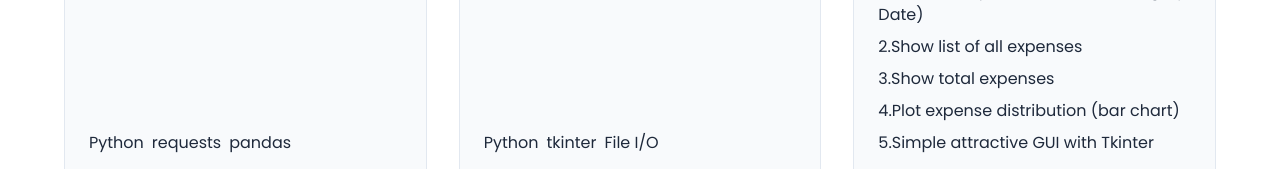
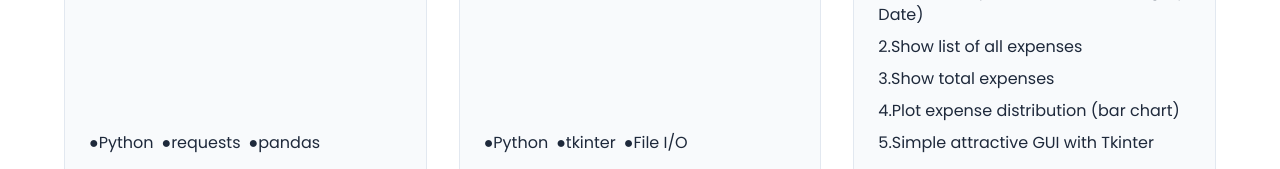
Before and after one commit to Tajilirfana53/Profolio-web, a plain HTML site: page index.html in a window 1280 px wide. Shown: the part 3580-3749 px from the top of the page. Drawn offline with nearby package versions, Linux system fonts and the light colour scheme.

Commit message:
Update index.html

```diff
--- a/index.html
+++ b/index.html
@@ -266,14 +266,14 @@
 
                                     3.Saves data to a CSV file for later use..</p>
                                 <div class="flex flex-wrap gap-2 mb-4">
-                                    <span class="tech-tag"> Python
+                                    <span class="tech-tag"> ●Python
 
 
 
 
 
-                                        </span><span class="tech-tag">requests</span><span
-                                        class="tech-tag">pandas</span>
+                                        </span><span class="tech-tag">●requests</span><span
+                                        class="tech-tag">●pandas</span>
                                 </div>
                                 <div class="mt-auto flex space-x-4">
                                     <a href="https://github.com/Tajilirfana53/News-Scraper" class="project-link">Live Demo <i data-lucide="external-link"
@@ -296,8 +296,8 @@
                                     Data saved in a simple .txt or .csv file
                                 </p>
                                 <div class="flex flex-wrap gap-2 mb-4">
-                                    <span class="tech-tag">Python</span><span class="tech-tag">tkinter</span><span
-                                        class="tech-tag">File I/O</span>
+                                    <span class="tech-tag">●Python</span><span class="tech-tag">●tkinter</span><span
+                                        class="tech-tag">●File I/O</span>
                                 </div>
                                 <div class="mt-auto flex space-x-4">
                                     <a href="https://github.com/Tajilirfana53/To-do-List" class="project-link">Live Demo <i data-lucide="external-link"
```
